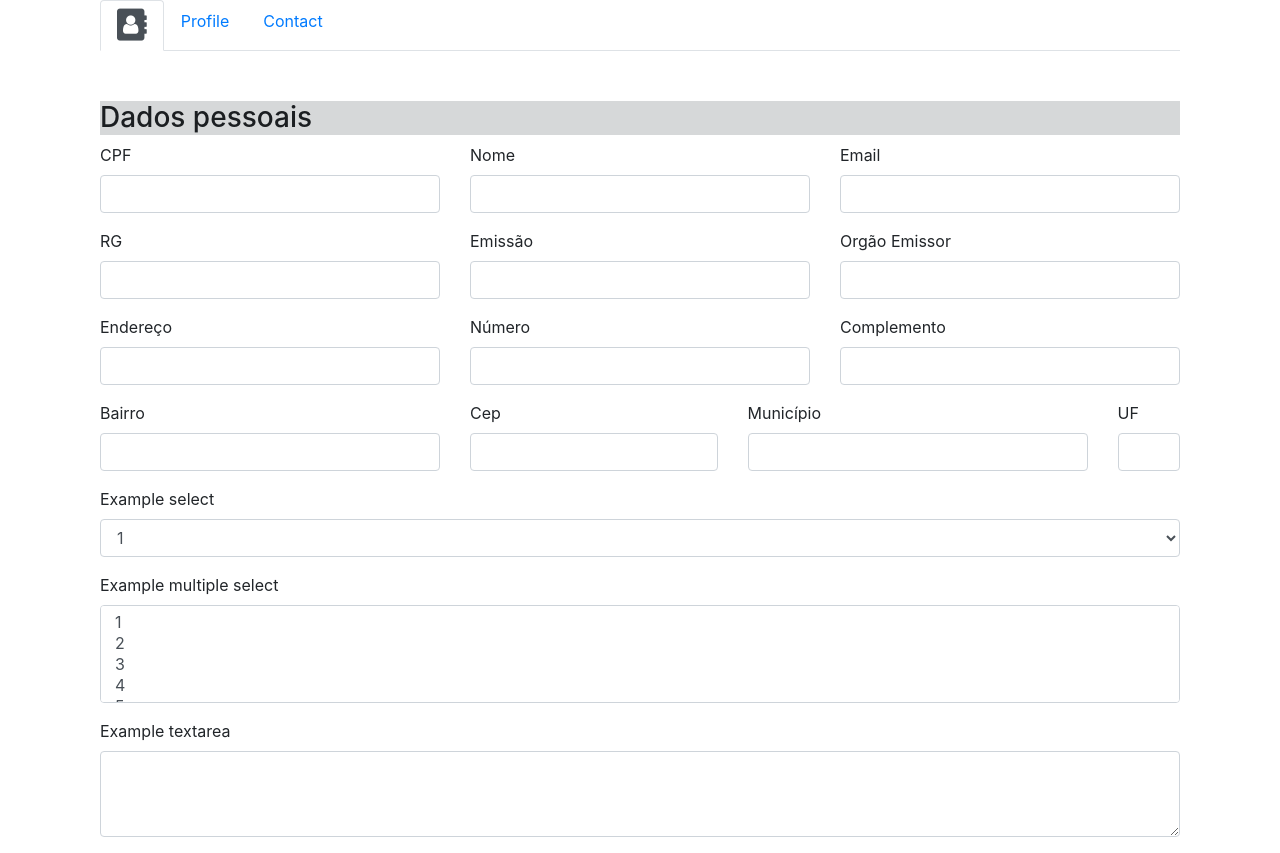
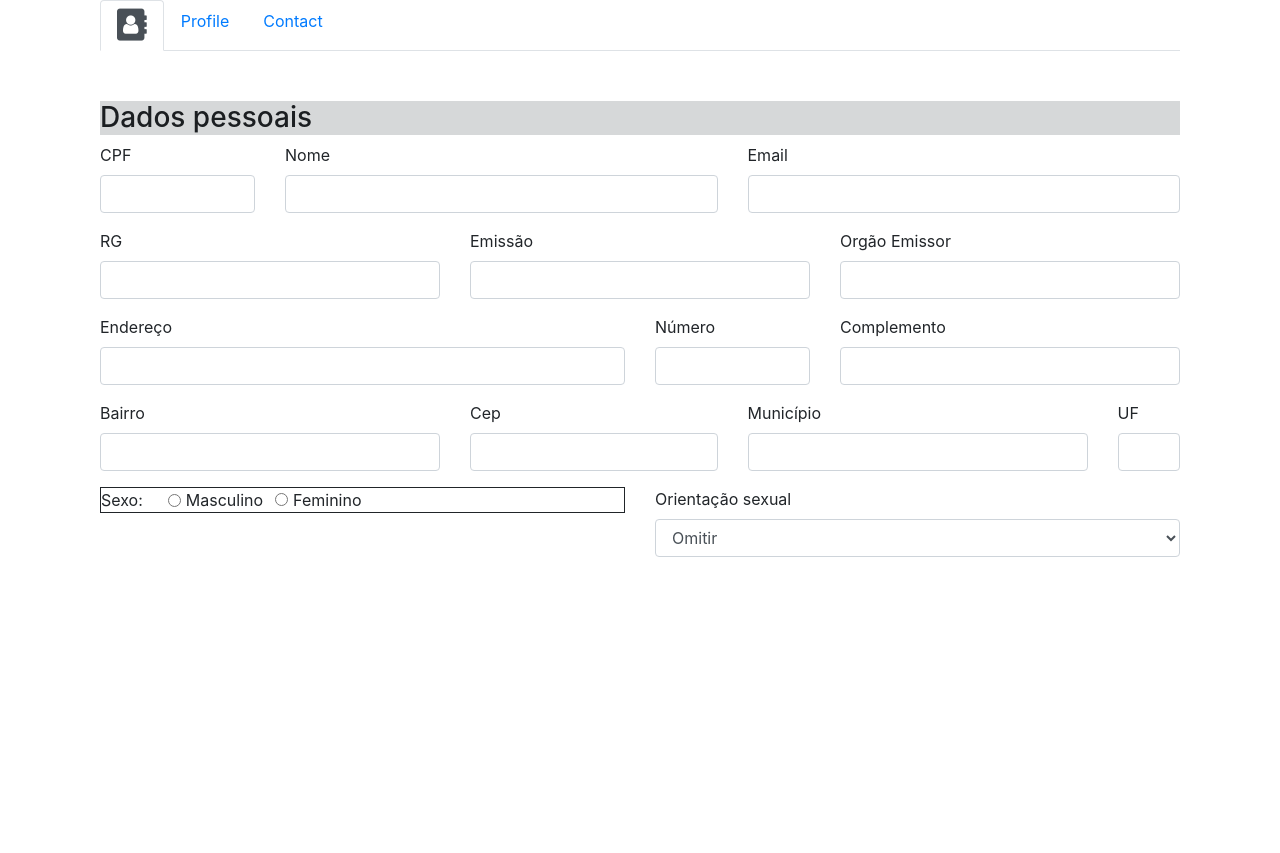
Before and after one commit to mnerisilva/form-cuidador, a React (Create React App) app: page / in a window 1280 px wide. After the commit the page ends 800 px from the top, so only its background shows below. Built offline with nearby package versions, Linux system fonts and the light colour scheme.

Commit message:
mais ajustes

```diff
--- a/src/components/formcuidador/tabs/TabHome.js
+++ b/src/components/formcuidador/tabs/TabHome.js
@@ -6,15 +6,15 @@ const TabHome = () => {
             <form style={{paddingTop: 50}}>
                 <h3 className="dark alert-dark">Dados pessoais</h3>
                 <div className="row">
-                    <div className="form-group col-md-4">
+                    <div className="form-group col-md-2">
                         <label htmlFor="exampleFormControlInput1">CPF</label>
                         <input type="text" className="form-control" id="exampleFormControlInput1" placeholder="" />
                     </div>
-                    <div className="form-group col-md-4">
+                    <div className="form-group col-md-5">
                         <label htmlFor="nome">Nome</label>
                         <input type="text" className="form-control" id="nome" placeholder="" />
                     </div>
-                    <div className="form-group col-md-4">
+                    <div className="form-group col-md-5">
                         <label htmlFor="nome">Email</label>
                         <input type="email" className="form-control" id="nome" placeholder="" />
                     </div>
@@ -34,11 +34,11 @@ const TabHome = () => {
                     </div>
                 </div>
                 <div className="row">
-                    <div className="form-group col-md-4">
+                    <div className="form-group col-md-6">
                         <label htmlFor="endereco">Endereço</label>
                         <input type="text" className="form-control" id="endereco" placeholder="" />
                     </div>
-                    <div className="form-group col-md-4">
+                    <div className="form-group col-md-2">
                         <label htmlFor="numero">Número</label>
                         <input type="text" className="form-control" id="numero" placeholder="" />
                     </div>
@@ -65,29 +65,33 @@ const TabHome = () => {
                         <input type="text" className="form-control" id="uf" placeholder="" />
                     </div>
                 </div>
-                <div className="form-group">
-                    <label htmlFor="exampleFormControlSelect1">Example select</label>
-                    <select className="form-control" id="exampleFormControlSelect1">
-                    <option>1</option>
-                    <option>2</option>
-                    <option>3</option>
-                    <option>4</option>
-                    <option>5</option>
-                    </select>
-                </div>
-                <div className="form-group">
-                    <label htmlFor="exampleFormControlSelect2">Example multiple select</label>
-                    <select multiple className="form-control" id="exampleFormControlSelect2">
-                    <option>1</option>
-                    <option>2</option>
-                    <option>3</option>
-                    <option>4</option>
-                    <option>5</option>
-                    </select>
-                </div>
-                <div className="form-group">
-                    <label htmlFor="exampleFormControlTextarea1">Example textarea</label>
-                    <textarea className="form-control" id="exampleFormControlTextarea1" rows="3"></textarea>
+
+
+
+                <div className="row">
+                    <div className="form-group col-md-6">
+                      <div className="sex-wrapper" style={{border: "solid thin"}}>
+                        <div className="form-check form-check-inline">
+                            <span style={{paddingRight: 25}}>Sexo:</span>
+                            <input className="form-check-input" type="radio" name="inlineRadioOptions" id="masculino" value="option1" />
+                            <label className="form-check-label" htmlFor="masculino">Masculino</label>
+                        </div>
+                        <div className="form-check form-check-inline">
+                            <input className="form-check-input" type="radio" name="inlineRadioOptions" id="feminino" value="option2" />
+                            <label className="form-check-label" htmlFor="feminino">Feminino</label>
+                        </div>
+                       </div>
+                    </div>
+                    <div className="form-group col-md-6">
+                        <label htmlFor="orientacao">Orientação sexual</label>
+                        <select className="form-control" id="orientacao">
+                        <option>Omitir</option>
+                        <option>Heterossexual</option>
+                        <option>Homossexual</option>
+                        <option>Transgênero</option>
+                        <option>Bissexual</option>
+                        </select>
+                    </div>
                 </div>
             </form>
         </div>
```
